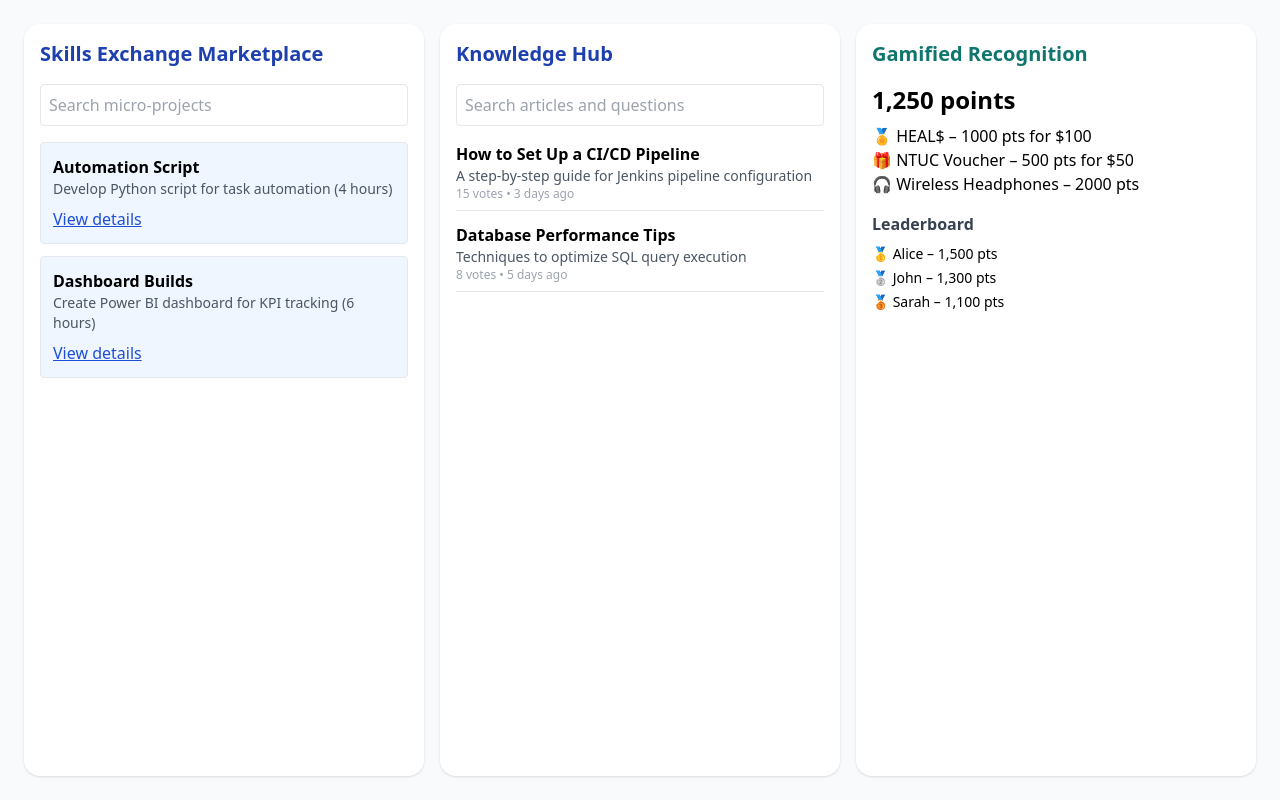
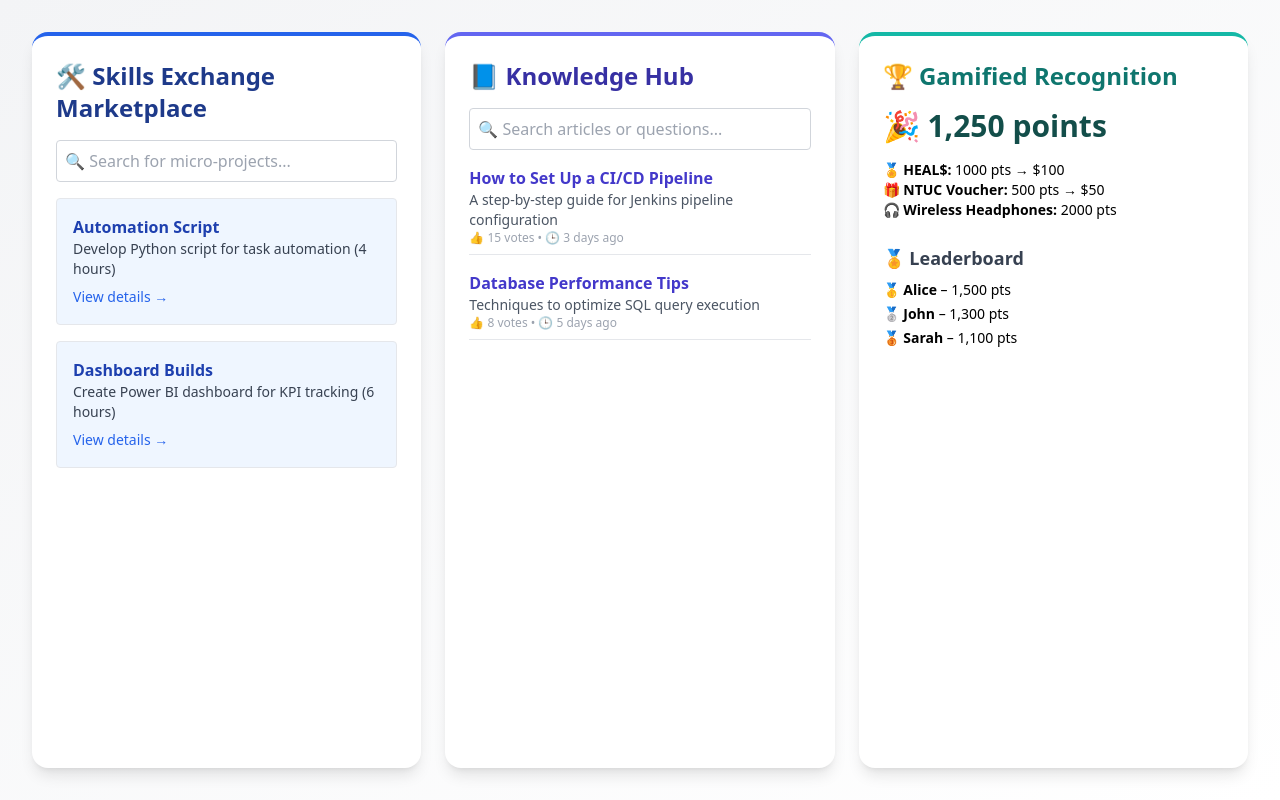
Before and after one commit to germainelry/uob-skills-portal, a React (Create React App) app: page / in a window 1280 px wide. Built offline with nearby package versions, Linux system fonts and the light colour scheme.

Commit message:
Beautify the UI

```diff
--- a/src/App.js
+++ b/src/App.js
@@ -2,81 +2,101 @@ import React from "react";
 
 export default function SkillsRecognitionPortal() {
   return (
-    <div className="grid grid-cols-1 md:grid-cols-3 gap-4 p-6 bg-gray-50 min-h-screen">
+    <div className="grid grid-cols-1 md:grid-cols-3 gap-6 p-8 bg-gradient-to-br from-gray-100 to-white min-h-screen font-sans">
       {/* Skills Exchange Marketplace */}
-      <div className="bg-white rounded-2xl shadow p-4">
-        <h2 className="text-xl font-bold text-blue-800 mb-4">
-          Skills Exchange Marketplace
+      <div className="bg-white rounded-2xl shadow-lg p-6 border-t-4 border-blue-600">
+        <h2 className="text-2xl font-extrabold text-blue-900 mb-4 flex items-center">
+          🛠️ Skills Exchange Marketplace
         </h2>
         <input
           type="text"
-          placeholder="Search micro-projects"
-          className="w-full p-2 border rounded mb-4"
+          placeholder="🔍 Search for micro-projects..."
+          className="w-full p-2 border border-gray-300 rounded mb-4 focus:outline-none focus:ring-2 focus:ring-blue-300"
         />
-        <div className="space-y-3">
-          <div className="p-3 border rounded bg-blue-50">
-            <h3 className="font-semibold">Automation Script</h3>
-            <p className="text-sm text-gray-600">
+        <div className="space-y-4">
+          <div className="p-4 border rounded bg-blue-50 hover:bg-blue-100 transition">
+            <h3 className="font-semibold text-blue-800">Automation Script</h3>
+            <p className="text-sm text-gray-700">
               Develop Python script for task automation (4 hours)
             </p>
-            <button className="mt-2 text-blue-700 underline">
-              View details
+            <button className="mt-2 text-sm text-blue-600 hover:underline">
+              View details →
             </button>
           </div>
-          <div className="p-3 border rounded bg-blue-50">
-            <h3 className="font-semibold">Dashboard Builds</h3>
-            <p className="text-sm text-gray-600">
+          <div className="p-4 border rounded bg-blue-50 hover:bg-blue-100 transition">
+            <h3 className="font-semibold text-blue-800">Dashboard Builds</h3>
+            <p className="text-sm text-gray-700">
               Create Power BI dashboard for KPI tracking (6 hours)
             </p>
-            <button className="mt-2 text-blue-700 underline">
-              View details
+            <button className="mt-2 text-sm text-blue-600 hover:underline">
+              View details →
             </button>
           </div>
         </div>
       </div>
 
       {/* Knowledge Hub */}
-      <div className="bg-white rounded-2xl shadow p-4">
-        <h2 className="text-xl font-bold text-blue-800 mb-4">Knowledge Hub</h2>
+      <div className="bg-white rounded-2xl shadow-lg p-6 border-t-4 border-indigo-500">
+        <h2 className="text-2xl font-extrabold text-indigo-800 mb-4 flex items-center">
+          📘 Knowledge Hub
+        </h2>
         <input
           type="text"
-          placeholder="Search articles and questions"
-          className="w-full p-2 border rounded mb-4"
+          placeholder="🔍 Search articles or questions..."
+          className="w-full p-2 border border-gray-300 rounded mb-4 focus:outline-none focus:ring-2 focus:ring-indigo-300"
         />
-        <div className="space-y-3">
+        <div className="space-y-4">
           <div className="border-b pb-2">
-            <h3 className="font-semibold">How to Set Up a CI/CD Pipeline</h3>
+            <h3 className="font-semibold text-indigo-700">
+              How to Set Up a CI/CD Pipeline
+            </h3>
             <p className="text-sm text-gray-600">
               A step-by-step guide for Jenkins pipeline configuration
             </p>
-            <p className="text-xs text-gray-400">15 votes • 3 days ago</p>
+            <p className="text-xs text-gray-400">👍 15 votes • 🕒 3 days ago</p>
           </div>
           <div className="border-b pb-2">
-            <h3 className="font-semibold">Database Performance Tips</h3>
+            <h3 className="font-semibold text-indigo-700">
+              Database Performance Tips
+            </h3>
             <p className="text-sm text-gray-600">
               Techniques to optimize SQL query execution
             </p>
-            <p className="text-xs text-gray-400">8 votes • 5 days ago</p>
+            <p className="text-xs text-gray-400">👍 8 votes • 🕒 5 days ago</p>
           </div>
         </div>
       </div>
 
       {/* Gamified Recognition */}
-      <div className="bg-white rounded-2xl shadow p-4">
-        <h2 className="text-xl font-bold text-teal-700 mb-4">
-          Gamified Recognition
+      <div className="bg-white rounded-2xl shadow-lg p-6 border-t-4 border-teal-500">
+        <h2 className="text-2xl font-extrabold text-teal-700 mb-4 flex items-center">
+          🏆 Gamified Recognition
         </h2>
-        <p className="text-2xl font-semibold mb-2">1,250 points</p>
-        <div className="mb-4">
-          <p>🏅 HEAL$ – 1000 pts for $100</p>
-          <p>🎁 NTUC Voucher – 500 pts for $50</p>
-          <p>🎧 Wireless Headphones – 2000 pts</p>
+        <p className="text-3xl font-bold text-teal-900 mb-4">🎉 1,250 points</p>
+        <div className="mb-6">
+          <p className="text-sm">
+            🏅 <strong>HEAL$:</strong> 1000 pts → $100
+          </p>
+          <p className="text-sm">
+            🎁 <strong>NTUC Voucher:</strong> 500 pts → $50
+          </p>
+          <p className="text-sm">
+            🎧 <strong>Wireless Headphones:</strong> 2000 pts
+          </p>
         </div>
-        <h3 className="font-semibold text-gray-700 mb-2">Leaderboard</h3>
+        <h3 className="text-lg font-semibold text-gray-700 mb-2">
+          🏅 Leaderboard
+        </h3>
         <ul className="space-y-1 text-sm">
-          <li>🥇 Alice – 1,500 pts</li>
-          <li>🥈 John – 1,300 pts</li>
-          <li>🥉 Sarah – 1,100 pts</li>
+          <li>
+            🥇 <strong>Alice</strong> – 1,500 pts
+          </li>
+          <li>
+            🥈 <strong>John</strong> – 1,300 pts
+          </li>
+          <li>
+            🥉 <strong>Sarah</strong> – 1,100 pts
+          </li>
         </ul>
       </div>
     </div>
```
